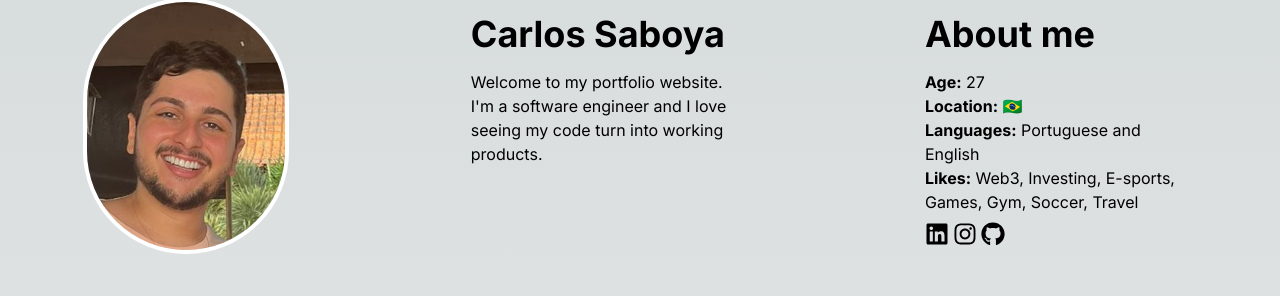
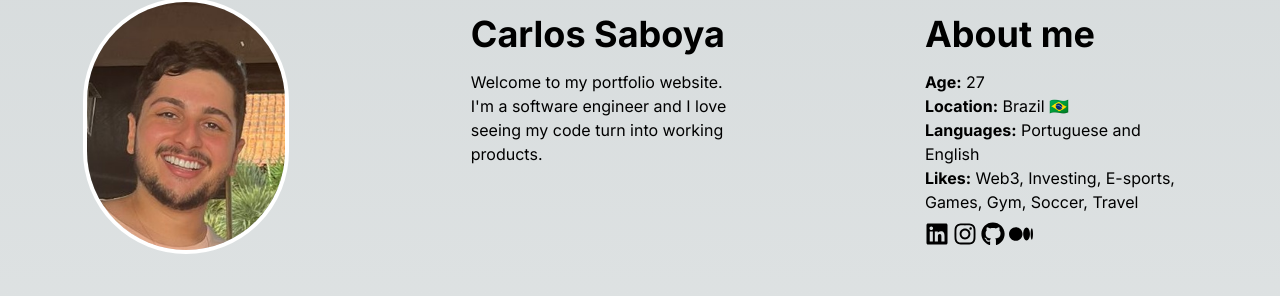
Before and after one commit to cadusaboya/portfolio-website, a Next.js app: page / in a window 1280 px wide. Shown: the part 114-410 px from the top of the page. Built offline with nearby package versions, Linux system fonts and the light colour scheme.

Commit message:
Added Brazil in location and icon to Medium

```diff
--- a/components/AboutMe.tsx
+++ b/components/AboutMe.tsx
@@ -1,4 +1,5 @@
 import { FaGithub, FaInstagram, FaLinkedin } from 'react-icons/fa'; // Import the GitHub icon from react-icons
+import { FaMedium } from "react-icons/fa6";
 
 const AboutMe = () => {
   return (
@@ -11,14 +12,15 @@ const AboutMe = () => {
         <main className="flex flex-col mx-auto w-72 pt-4 pl-4">
             <h1 className="text-4xl font-bold">About me</h1>
             <p className="mt-4"><span className="font-bold">Age:</span> 27</p>
-            <p><span className="font-bold">Location:</span> 🇧🇷</p>
+            <p><span className="font-bold">Location:</span> Brazil 🇧🇷</p>
             <p><span className="font-bold">Languages:</span> Portuguese and English</p>
             <p><span className="font-bold">Likes:</span> Web3, Investing, E-sports, Games, Gym, Soccer, Travel</p>
 
             <div className="flex mt-2">
                 <a href="https://www.linkedin.com/in/carlossaboya/" target="_blank" rel="noopener noreferrer" className="mr-1"><FaLinkedin className="w-6 h-6" /></a>
                 <a href="https://www.instagram.com/cadusaboya_" target="_blank" rel="noopener noreferrer" className="mr-1"><FaInstagram className="w-6 h-6" /></a>
-                <a href="https://github.com/cadusaboya" target="_blank" rel="noopener noreferrer"><FaGithub className="w-6 h-6" /></a>
+                <a href="https://github.com/cadusaboya" target="_blank" rel="noopener noreferrer" className="mr-1"><FaGithub className="w-6 h-6" /></a>
+                <a href="https://medium.com/@carlosepsaboya" target="_blank" rel="noopener noreferrer"><FaMedium className="w-6 h-6" /></a>
             </div>
         </main>
     </div>
```
